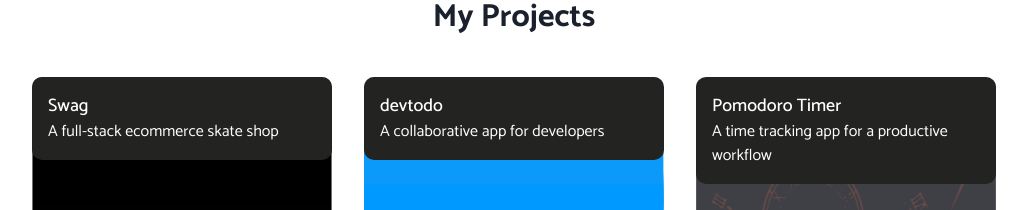
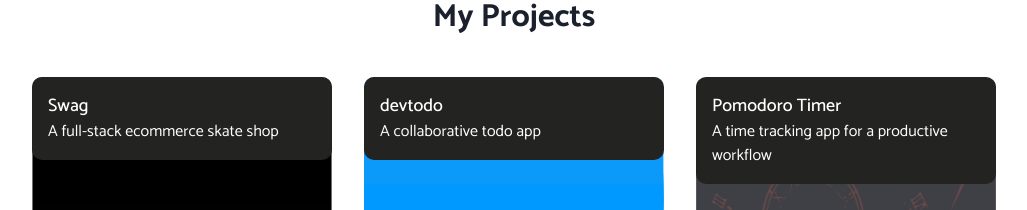
Before and after one commit to JackXN/jrtwo, a Next.js app: page / in a window 1280 px wide. Shown: the part 1240-1450 px from the top of the page, without its empty margins (126-1153 px from the left). Built offline with nearby package versions, Linux system fonts and the light colour scheme.

Commit message:
project description

```diff
--- a/components/ReadMore.js
+++ b/components/ReadMore.js
@@ -9,7 +9,6 @@ function ReadMore() {
         }} data-aos='fade-up' data-aos-duration='500' data-aos-delay='50'>
              <Link to='project' smooth={true} duration={1000}><p>Read More</p></Link>
             <DownArrow/>
-
         </div>
     )
 }
--- a/public/db/db.js
+++ b/public/db/db.js
@@ -9,7 +9,7 @@ const data = [
       id: 2,
       imgSrc: "/uitodoimage.png",
       title: "devtodo",
-      description: "A collaborative app for developers",
+      description: "A collaborative todo app",
     },
     {
       id: 3,
```
